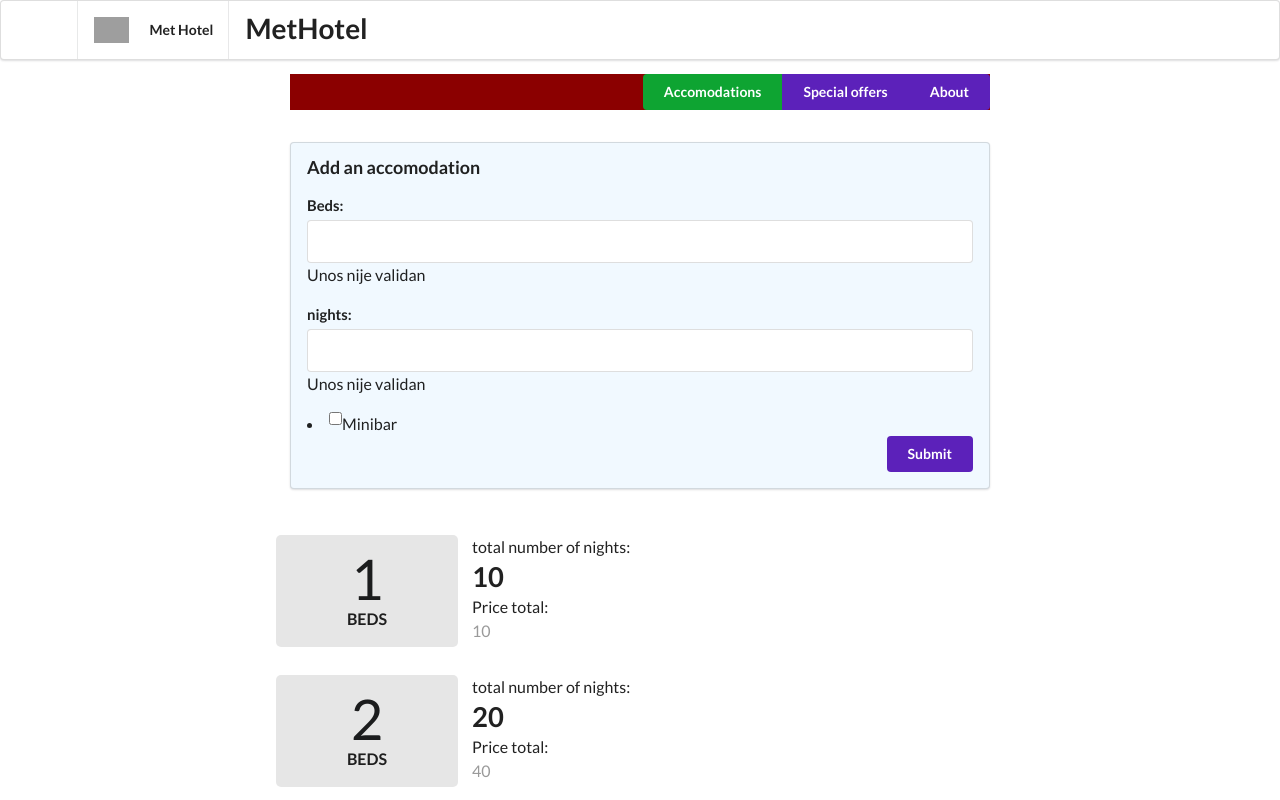
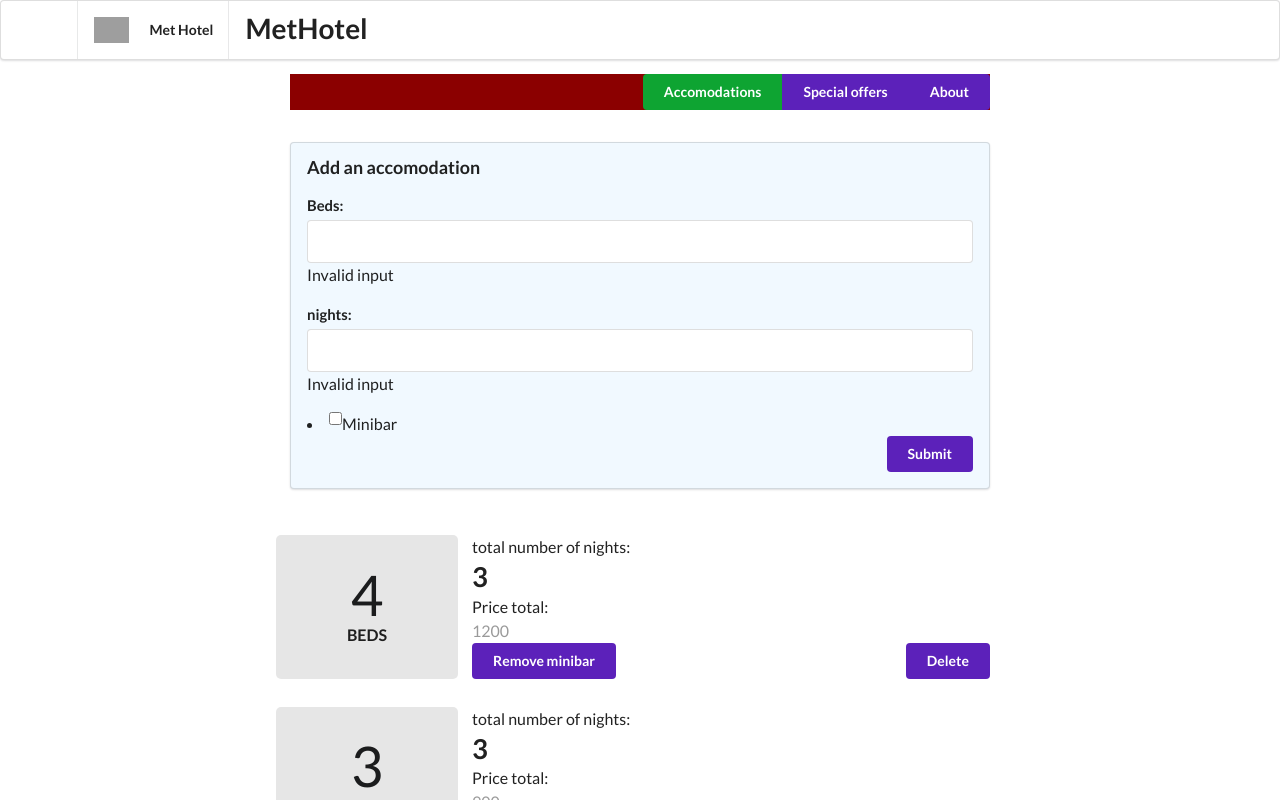
Before and after one commit to luzajic91/MetHotels, an Angular app: page / in a window 1280 px wide. Both pictures are taken after a click on the button "Accomodations". Shown: the top 800 px of the page. Built offline with nearby package versions, Linux system fonts and the light colour scheme; data requests are answered from the project's data file; grey boxes are pictures that could not be loaded.

Commit message:
DZ10
crud operacije na mock serveru

```diff
--- /dev/null
+++ b/db.json
@@ -0,0 +1,36 @@
+{
+  "accomodations": [
+    {
+      "id": 3,
+      "beds": 4,
+      "price": 400,
+      "minibar": true,
+      "nights": 3,
+      "totalPrice": 1200
+    },
+    {
+      "id": 2,
+      "beds": 3,
+      "price": 300,
+      "minibar": true,
+      "nights": 3,
+      "totalPrice": 900
+    },
+    {
+      "id": 1,
+      "beds": 2,
+      "price": 200,
+      "minibar": false,
+      "nights": 3,
+      "totalPrice": 600
+    },
+    {
+      "id": 4,
+      "beds": 1,
+      "price": 100,
+      "minibar": false,
+      "nights": 3,
+      "totalPrice": 300
+    }
+  ]
+}
--- a/package.json
+++ b/package.json
@@ -6,7 +6,8 @@
     "start": "ng serve",
     "build": "ng build",
     "watch": "ng build --watch --configuration development",
-    "test": "ng test"
+    "test": "ng test",
+    "server": "json-server --watch db.json --port 5000"
   },
   "private": true,
   "dependencies": {
@@ -18,6 +19,7 @@
     "@angular/platform-browser": "~12.1.0-",
     "@angular/platform-browser-dynamic": "~12.1.0-",
     "@angular/router": "~12.1.0-",
+    "json-server": "^0.17.1",
     "rxjs": "~6.6.0",
     "semantic-ui": "^2.5.0",
     "tslib": "^2.2.0",
--- a/src/app/accomodation/accomodation.component.css
+++ b/src/app/accomodation/accomodation.component.css
@@ -0,0 +1,3 @@
+.accomodation.minibar {
+    border-left: 4px solid green;
+}
--- a/src/app/accomodation/accomodation.component.html
+++ b/src/app/accomodation/accomodation.component.html
@@ -1,3 +1,4 @@
+
 <div class="four wide column center aligned votes">
     <div class="ui statistic">
         <div class="value">
@@ -23,4 +24,6 @@
         <div class="meta">
             {{accomodation.totalPrice}}
         </div>
+        <button class="ui positive right floated button" (click)="onDelete(accomodation)">Delete</button>
+        <button class="ui positive left floated button" (click)="onEdit(accomodation)">{{btnVal}}</button>
     </div>
--- a/src/app/accomodation/accomodation.component.ts
+++ b/src/app/accomodation/accomodation.component.ts
@@ -1,4 +1,4 @@
-import { Component, HostBinding, Input, OnInit } from '@angular/core';
+import { Component, HostBinding, Input, OnInit, Output, EventEmitter } from '@angular/core';
 import { RoomService } from '../services/room.service';
 import { Accomodation } from './accomodation.model';
 
@@ -12,19 +12,46 @@ export class AccomodationComponent implements OnInit {
   @HostBinding('attr.class') cssClass = 'row';
 
   @Input() accomodation: Accomodation;
+  @Output() onDeleteAccomodation: EventEmitter<Accomodation> = new EventEmitter();
+  @Output() onEditAccomodation: EventEmitter<Accomodation> = new EventEmitter();
 
   votes: number;
   title: string;
   link: string;
   getPrice: number;
 
+  btnVal: string;
+
   constructor(private roomService: RoomService) {
     this.roomService = roomService;
-    this.accomodation = new Accomodation(1,1);
-    this.getPrice = this.roomService.getPrice(this.accomodation.nights, this.accomodation.price);
+    //this.accomodation = new Accomodation(1,1,1);
+    //this.getPrice = this.roomService.getPrice(this.accomodation.nights, this.accomodation.price);
   }
 
   ngOnInit(): void {
+    if (this.accomodation.minibar) {
+      this.btnVal = "Remove minibar";
+    } else {
+      this.btnVal = "Add minibar";
+    }
+  }
 
+  onDelete(accomodation: Accomodation) {
+    this.onDeleteAccomodation.emit(accomodation);
+  }
+
+  onEdit(accomodation: Accomodation) {
+    accomodation.minibar = !accomodation.minibar;
+    console.log(accomodation.minibar);
+    this.onEditAccomodation.emit(accomodation);
+    this.changeButton();
+  }
+
+  changeButton() {
+    if (this.accomodation.minibar) {
+      this.btnVal = "Remove minibar";
+    } else {
+      this.btnVal = "Add minibar";
+    }
   }
 }
--- a/src/app/accomodation/accomodation.model.ts
+++ b/src/app/accomodation/accomodation.model.ts
@@ -2,6 +2,7 @@ import { RoomService } from "../services/room.service";
 
 export class Accomodation {
 
+    id: number;
     beds: number;
     price: number;
     minibar: boolean;
@@ -9,17 +10,21 @@ export class Accomodation {
     totalPrice: number;
     roomService = new RoomService();
 
-    constructor(beds: number, nights: number, minibar?: boolean) {
+    constructor(id: number, beds: number, nights: number, minibar?: boolean) {
+        //this.id = Math.floor(Math.random() * 100) + 1;
+        this.id = id;
         if (minibar != null && minibar != false) {
             this.beds = beds;
             this.price = 150*beds;
             this.nights = nights;
+            this.minibar = true;
         } else {
             this.beds = beds;
             this.price = 100*beds;
             this.nights = nights;
+            this.minibar = false;
         }
-        this.totalPrice = this.roomService.getPrice(this.nights, this.beds)
+        this.totalPrice = this.roomService.getPrice(this.nights, this.price)
     }
 
     pricePerBed(): number {
--- a/src/app/app.component.html
+++ b/src/app/app.component.html
@@ -4,19 +4,19 @@
     <div class="field">
         <label for="beds">Beds:</label>
         <input name="beds" #newbeds formControlName="bedsInput">
-        <div *ngIf="!myForm.controls['bedsInput'].valid">Unos nije validan</div>
+        <div *ngIf="!myForm.controls['bedsInput'].valid">Invalid input</div>
     </div>
     <div class="field">
         <label for="nights">nights:</label>
         <input name="nights" #newnights formControlName="nightsInput">
-        <div *ngIf="!myForm.controls['nightsInput'].valid">Unos nije validan</div>
+        <div *ngIf="!myForm.controls['nightsInput'].valid">Invalid input</div>
     </div>
     <div>
         <li>
             <input type="checkbox" name="minibar" formControlName="minibar">
             <label for="minibar">Minibar</label>
         </li>
-        <div *ngIf="myForm.controls['minibar'].value">nights will be increased by 50%!!</div>
+        <div *ngIf="myForm.controls['minibar'].value">price will be increased by 50%</div>
     </div>
     <button type="submit" class="ui positive right floated button">
         Submit
@@ -24,7 +24,7 @@
 </form>
 <div *ngIf="dispCont[0]">
     <div class="ui grid posts">
-        <app-accomodation *ngFor="let accomodation of accomodations" [accomodation]="accomodation">
+        <app-accomodation *ngFor="let accomodation of accomodations" [accomodation]="accomodation" (onDeleteAccomodation)="deleteAccomodation(accomodation)" (onEditAccomodation)="editAccomodation(accomodation)">
         </app-accomodation>
     </div>
 </div>
--- a/src/app/app.component.ts
+++ b/src/app/app.component.ts
@@ -4,6 +4,8 @@ import { AbstractControl, FormBuilder, FormControl, FormGroup, Validators } from
 import { Accomodation } from './accomodation/accomodation.model';
 import { Preporuka } from './preporuka/preporuka.model';
 import { RoomService } from './services/room.service';
+import { AccomodationService } from './services/accomodation.service';
+import { HttpClient, HttpHandler } from '@angular/common/http';
 
 @Component({
   selector: 'app-root',
@@ -21,6 +23,7 @@ export class AppComponent implements OnInit {
   ru: AbstractControl;
   rutri: AbstractControl;
 
+
   dispCont: boolean[] = [false, false, false];
 
   displayCont(val: number): boolean {
@@ -29,13 +32,8 @@ export class AppComponent implements OnInit {
     return false;
   }
 
-  constructor(private roomService: RoomService) {
+  constructor(private accomodationService: AccomodationService) {
 
-    this.accomodations = [
-      new Accomodation(1, 10),
-      new Accomodation(2, 20),
-      new Accomodation(3, 30)
-    ];
     this.preporuke = [
       new Preporuka('Bed & Breakfast', 'Dorucak uz nocenje'),
       new Preporuka('Tourist special', 'Ukljucena tura svih najbitnijih turistickih zamki')
@@ -46,14 +44,17 @@ export class AppComponent implements OnInit {
   onSubmit(value: any) {
 
     if (this.myForm.valid) {
-      this.accomodations.push(new Accomodation(value.bedsInput, value.nightsInput, value.minibar));
-      console.log("accomodations done, nights is "+value.nightsInput);
-      this.myForm.reset();
+      var id = Math.floor(Math.random() * 100) + 1
+      var ac = new Accomodation(id, value.bedsInput, value.nightsInput, value.minibar);
+      this.accomodations.push(ac);
+      this.accomodationService.addAccomodation(ac).subscribe((accomodation) => (this.accomodations.push(accomodation)));
+      //console.log("accomodations booked, number of nights are "+ac.beds, ac.nights, ac.minibar, ac.id);
+      //this.myForm.reset();
     }
     console.log(this.myForm.controls['nightsInput'].valid);
     console.log(this.myForm.controls['bedsInput'].valid);
     console.log(this.myForm.controls['minibar'].value);
-    console.log(this.myForm);
+    //console.log(this.myForm);
   }
 
   ngOnInit() {
@@ -70,6 +71,17 @@ export class AppComponent implements OnInit {
         }
       }
     )
+
+    this.accomodationService.getAccomodations().subscribe((accomodations) => (this.accomodations = accomodations));
+  }
+
+  deleteAccomodation(accomodation: Accomodation) {
+    console.log(accomodation.id);
+    this.accomodationService.deleteAccomodation(accomodation).subscribe(() => (this.accomodations = this.accomodations.filter(a => a.id !== accomodation.id)))
+  }
+
+  editAccomodation(accomodation: Accomodation) {
+    this.accomodationService.updateAccomodation(accomodation).subscribe();
   }
 
   customValidator2(control: FormControl) {
@@ -82,7 +94,7 @@ export class AppComponent implements OnInit {
 
   customValidator3(control: FormControl) {
     if (control.value > 100) {
-      return {"nights cant be higher than 100": true};
+      return {"number of nights cant be higher than 100": true};
     } else {
       return null;
     }
--- /dev/null
+++ b/src/app/services/accomodation.service.ts
@@ -0,0 +1,44 @@
+import { Injectable } from "@angular/core";
+import { Accomodation } from "../accomodation/accomodation.model";
+import { HttpClient, HttpHeaders } from '@angular/common/http';
+import { Observable } from 'rxjs';
+
+const httpOptions = {
+    headers: new HttpHeaders({
+      'Content-Type': 'application/json'
+    })
+  }
+
+@Injectable()
+export class AccomodationService {
+
+    private apiUrl = 'http://localhost:5000/accomodations';
+    constructor(private http:HttpClient) { }
+
+    getAccomodations(): Observable<Accomodation[]> {
+        console.log("da li ih vraca?")
+        return this.http.get<Accomodation[]>(this.apiUrl);
+    }
+
+    deleteAccomodation(accomodation: Accomodation): Observable<Accomodation> {
+       const k = 'http://localhost:5000/accomodations/';
+       const z = accomodation.id;
+       const k2 = k+z;
+       console.log(k2);
+       return this.http.delete<Accomodation>(k2);
+     }
+
+    updateAccomodation(accomodation: Accomodation): Observable<Accomodation> {
+        const k = 'http://localhost:5000/accomodations/';
+        const z = accomodation.id;
+        const k2 = k+z;
+        return this.http.put<Accomodation>(k2,accomodation,httpOptions);
+    }
+
+    addAccomodation(accomodation: Accomodation): Observable<Accomodation> {
+      //const url = '${this.apiUrl}/${accomodation.id}'
+      debugger
+      console.log(("56666 " + accomodation.id + ' '+ accomodation.beds));
+      return this.http.post<Accomodation>(this.apiUrl, accomodation, httpOptions);
+    }
+}
--- a/src/styles.css
+++ b/src/styles.css
@@ -61,3 +61,7 @@ input.ng-invalid.ng-touched.ng-dirty {
 input:focus {
   background-color: yellow;
 }
+
+.accomodation.minibar {
+  border-left: 4px solid green;
+}
```
Also changed, not shown: src/app/app.module.ts (+5 -2 lines), 1 other file (tests, documents, lock files or other folders).
